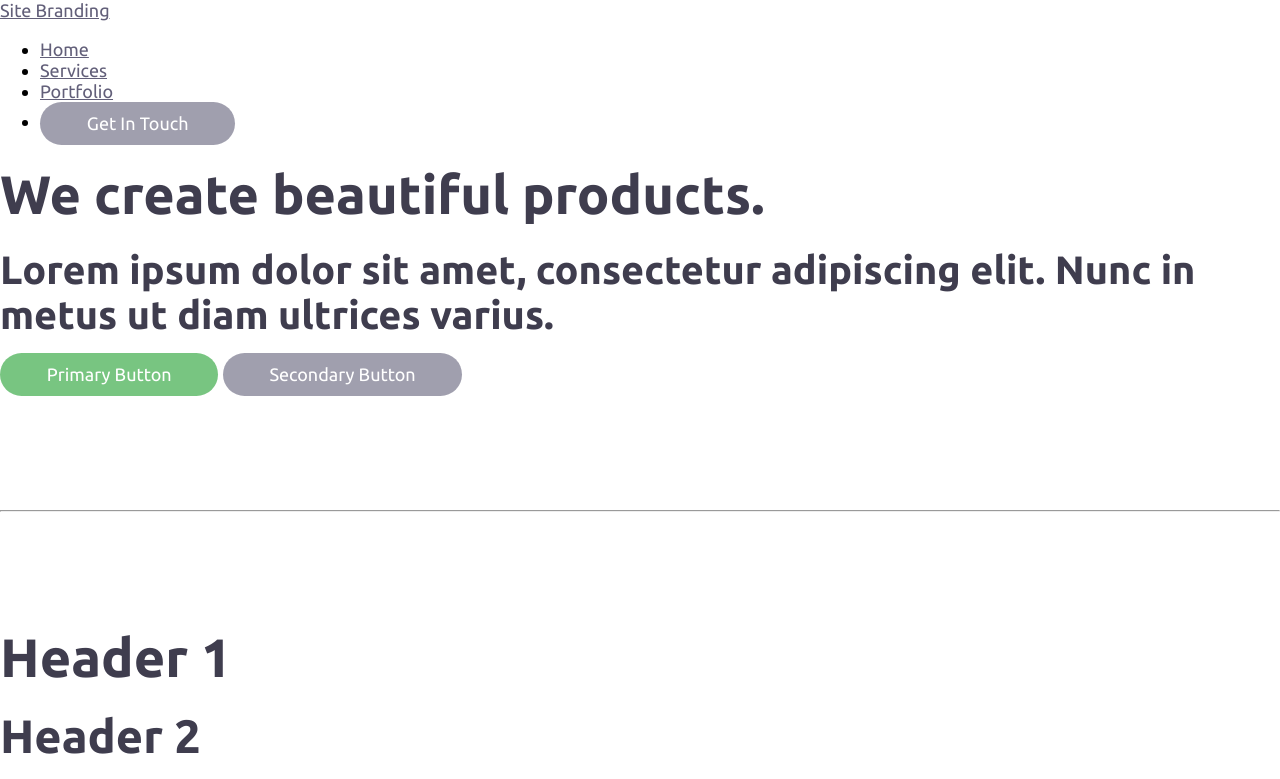
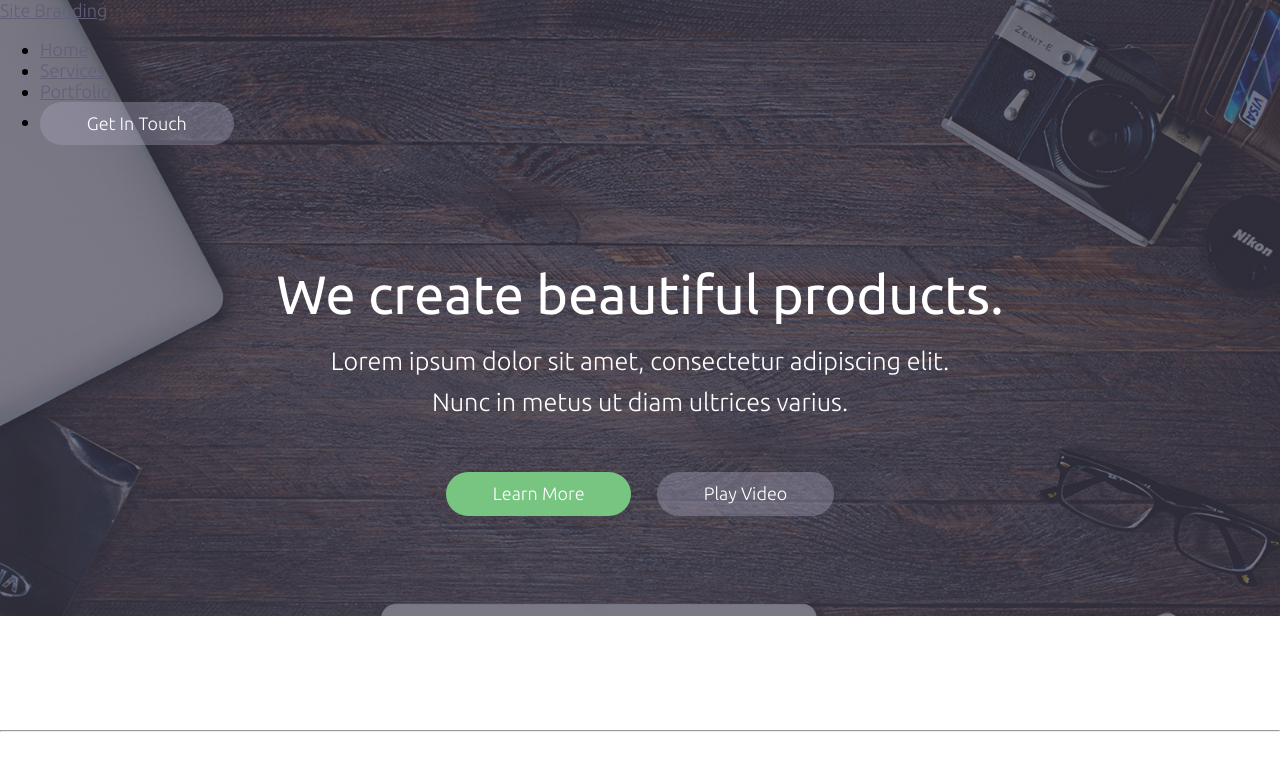
Before and after one commit to derekmorash/randomDesign, a website: page index.html in a window 1280 px wide. Shown: the top 779 px of the page. Drawn offline with Linux system fonts and the light colour scheme.

Commit message:
Basic header styles, nav is next

```diff
--- a/assets/css/2-base/_typography.scss
+++ b/assets/css/2-base/_typography.scss
@@ -4,7 +4,7 @@
 body {
   font-family: 'Ubuntu', sans-serif;
   font-size: 18px;
-  font-weight: 400;
+  font-weight: 300;
 }
 
 h1,
@@ -14,7 +14,7 @@ h4,
 h5,
 h6 {
   font-family: 'Ubuntu', sans-serif;
-  font-weight: 700;
+  font-weight: 400;
   color: $dark-text;
   margin: 0 0 0.4em 0;
 }
@@ -41,7 +41,7 @@ h6 {
 p, a, button, label, input, textarea, span {
   font-family: 'Ubuntu', sans-serif;
   font-size: 1rem;
-  font-weight: 400;
+  font-weight: 300;
   color: $light-text;
 }
 
--- a/assets/css/2-base/_variables.scss
+++ b/assets/css/2-base/_variables.scss
@@ -4,5 +4,5 @@ $secondary:  #78c581;
 $dark-text:  #3f3d4e;
 $light-text: lighten($dark-text, 15%);
 
-$dark-bg:    #333333;
+$dark-bg:    $primary;
 $light-bg:   #f2f1f8;
--- a/assets/css/3-modules/_buttons.scss
+++ b/assets/css/3-modules/_buttons.scss
@@ -5,7 +5,7 @@
   background-color: $secondary;
   color: #ffffff;
   font-size: 1rem;
-  font-weight: 400;
+  font-weight: 300;
   line-height: 1.4;
   text-align: center;
   white-space: nowrap;
@@ -30,7 +30,7 @@
 }
 
 .btn-secondary {
-  background-color: transparentize($light-text, 0.4);
+  background-color: transparentize(lighten($light-text, 25%), 0.6);
   &:hover {
    background-color: $light-text;
   }
--- /dev/null
+++ b/assets/css/3-modules/_nav.scss
@@ -0,0 +1,3 @@
+.nav {
+
+}
--- /dev/null
+++ b/assets/css/4-layouts/_header.scss
@@ -0,0 +1,33 @@
+.header {
+  width: 100%;
+  background: {
+    color: $dark-bg;
+    image: url('../images/hero.jpg');
+    size: cover;
+    repeat: no-repeat;
+    position: center;
+  }
+
+  &--description {
+    padding: 100px 0;
+    text-align: center;
+    h1, h3 {
+      color: #ffffff;
+      margin-bottom: 0.3em;
+      padding: 0 0.6em;
+    }
+    h3 {
+      font-weight: 300;
+      font-size: 1.4rem;
+      line-height: 1.6;
+      max-width: 26em;
+      margin: 0 auto 2.8rem;
+    }
+    .cta1 {
+      margin-right: 0.6em;
+    }
+    .cta2 {
+      margin-left: 0.6em;
+    }
+  }
+}
--- a/assets/css/style.scss
+++ b/assets/css/style.scss
@@ -5,3 +5,5 @@
 @import "2-base/typography";
 
 @import "3-modules/buttons";
+
+@import "4-layouts/header";
--- a/index.html
+++ b/index.html
@@ -4,7 +4,7 @@
   <meta charset="UTF-8">
   <meta name="viewport" content="width=device-width, initial-scale=1">
   <title>Derek Morash</title>
-  <link href="https://fonts.googleapis.com/css?family=Ubuntu:400,700" rel="stylesheet">
+  <link href="https://fonts.googleapis.com/css?family=Ubuntu:300,400,700" rel="stylesheet">
   <link rel="stylesheet" href="assets/css/style.css">
 </head>
 <body>
@@ -21,8 +21,8 @@
     <div class="header--description">
       <h1>We create beautiful products.</h1>
       <h3>Lorem ipsum dolor sit amet, consectetur adipiscing elit. Nunc in metus ut diam ultrices varius.</h3>
-      <button class="btn">Primary Button</button>
-      <button class="btn btn-secondary">Secondary Button</button>
+      <button class="cta1 btn">Learn More</button>
+      <button class="cta2 btn btn-secondary">Play Video</button>
     </div>
   </header>
 
```
Also changed, not shown: assets/css/style.css, assets/images/hero.jpg (added).
